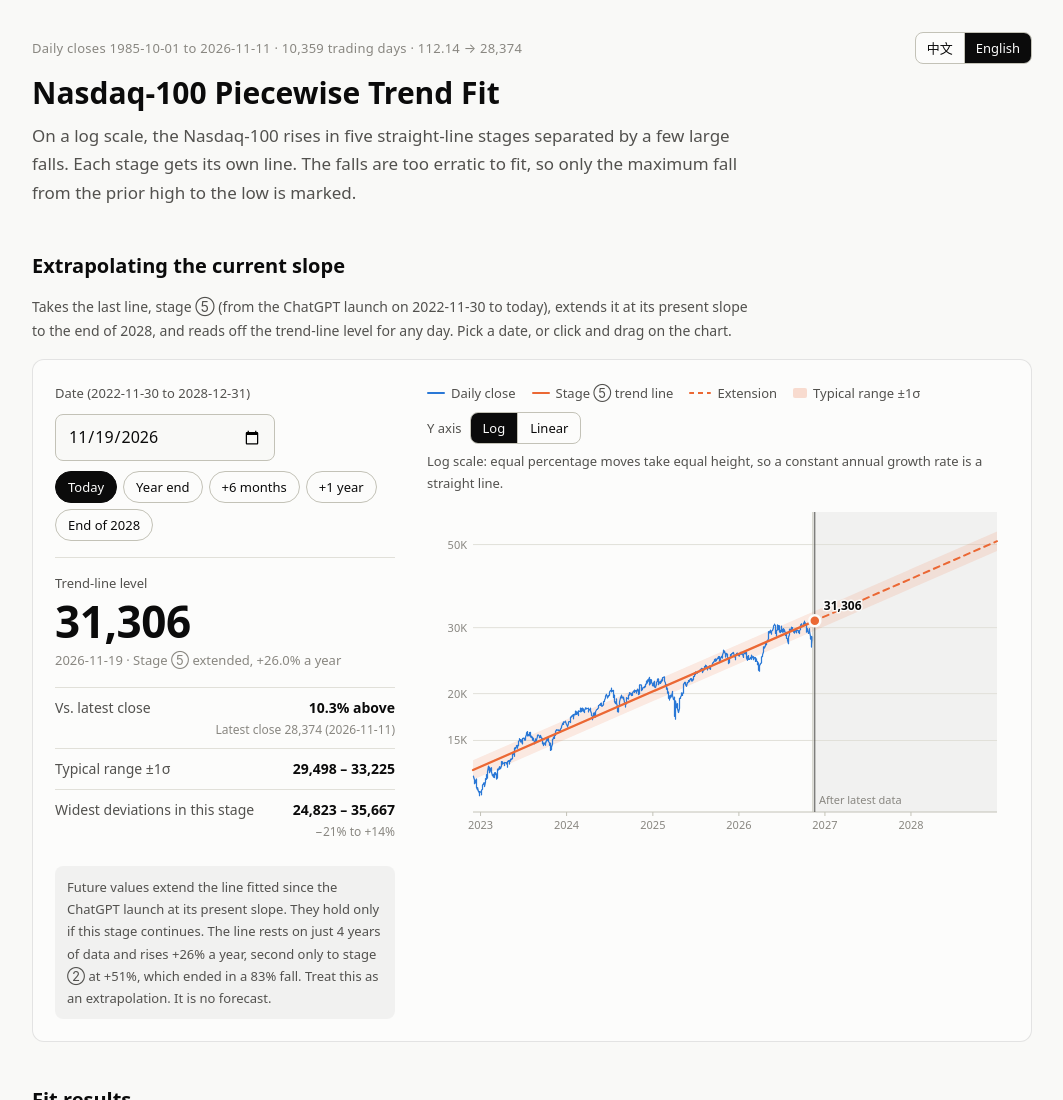
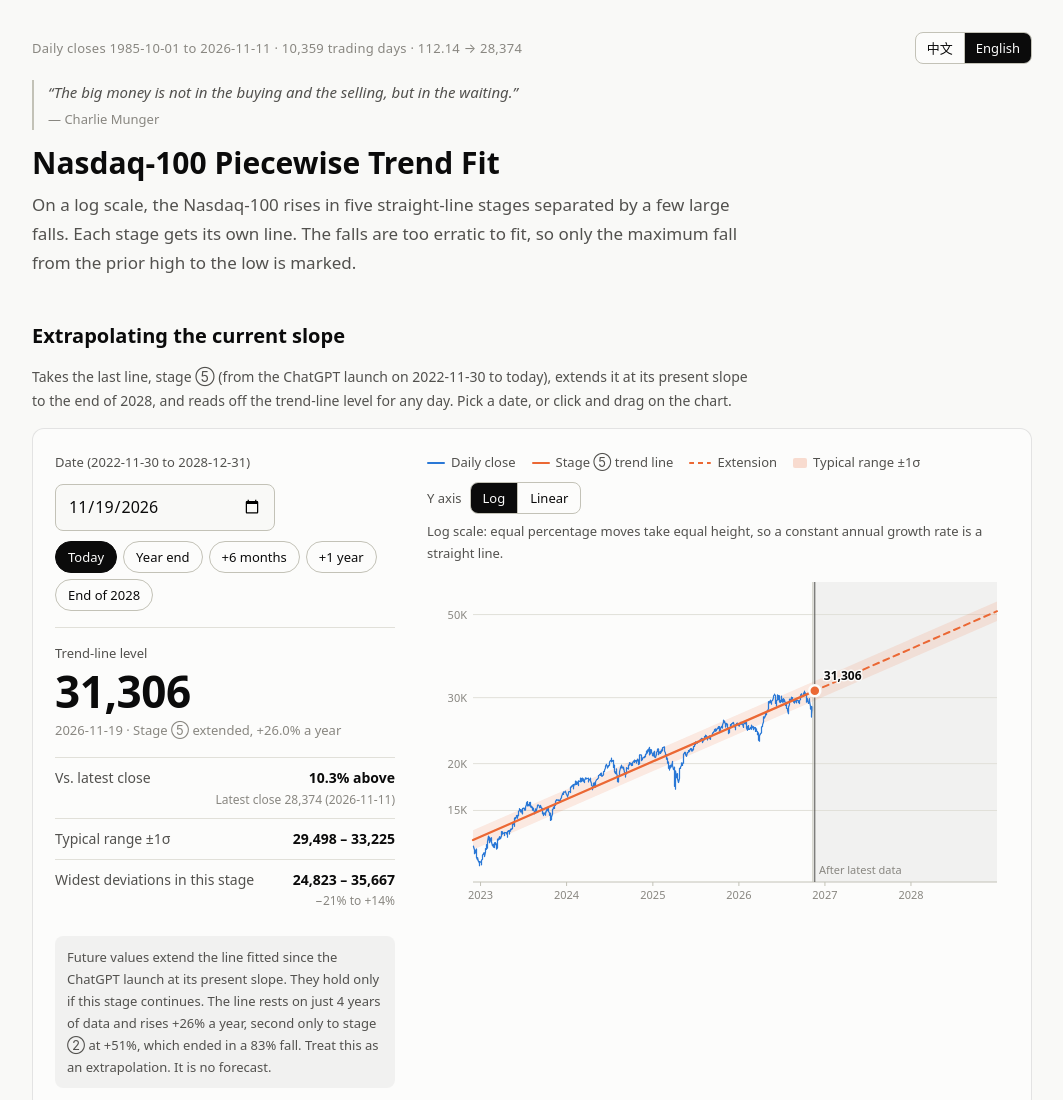
Before and after one commit to ChengYan7/stock, a plain HTML site: page index.html in a window 1280 px wide. Shown: the top 1100 px of the page, without its empty margins (108-1171 px from the left). Drawn offline with Linux system fonts and the light colour scheme.

Commit message:
Add Charlie Munger epigraph to the page header
Co-Authored-By: Claude Opus 5.5 <noreply@anthropic.com>
Claude-Session: https://claude.ai/code/session_01T3o7pSqy3XRKg9jDhvZpBx

```diff
--- a/index.html
+++ b/index.html
@@ -57,6 +57,8 @@ a:focus-visible,button:focus-visible,input:focus-visible,.chart-wrap:focus-visib
 .seg button:hover{background:var(--band)}
 .seg button[aria-pressed="true"]{background:var(--ink);color:var(--surface)}
 .seg.lang button{font-size:13px;padding:4px 11px}
+.epigraph{margin:6px 0 4px;padding-left:14px;border-left:2px solid var(--axis);max-width:36em;color:var(--ink-2);font-size:15px;font-style:italic}
+.epigraph cite{display:block;margin-top:2px;font-size:13px;font-style:normal;color:var(--muted)}
 
 .card{background:var(--surface);border:1px solid var(--border);border-radius:10px;padding:16px 16px 10px;display:flex;flex-direction:column;gap:6px;min-width:0}
 .card-head{display:flex;flex-wrap:wrap;justify-content:space-between;align-items:baseline;gap:4px 20px}
@@ -159,6 +161,7 @@ details .table-scroll{border:0;border-top:1px solid var(--grid);border-radius:0
     <p class="meta" id="meta-line"></p>
     <div class="seg lang" id="ctl-lang" role="group" aria-label="语言 / Language"><button type="button" id="lang-zh" data-lang="zh" lang="zh-CN">中文</button><button type="button" id="lang-en" data-lang="en" lang="en">English</button></div>
   </div>
+  <blockquote class="epigraph"><p><span data-l="zh">“大钱不在买进卖出，而在等待。”</span><span data-l="en">“The big money is not in the buying and the selling, but in the waiting.”</span></p><cite><span data-l="zh">— 查理·芒格</span><span data-l="en">— Charlie Munger</span></cite></blockquote>
   <h1><span data-l="zh">Nasdaq-100 分段直线拟合</span><span data-l="en">Nasdaq-100 Piecewise Trend Fit</span></h1>
   <p class="lede"><span data-l="zh">在对数坐标上，Nasdaq-100 的上涨可以分成五个直线阶段，中间被几次大跌隔开。每个阶段单独拟合一条直线。下跌过程比较随机，不做拟合，只标出从前高到低点的最大跌幅。</span><span data-l="en">On a log scale, the Nasdaq-100 rises in five straight-line stages separated by a few large falls. Each stage gets its own line. The falls are too erratic to fit, so only the maximum fall from the prior high to the low is marked.</span></p>
 </header>
```
